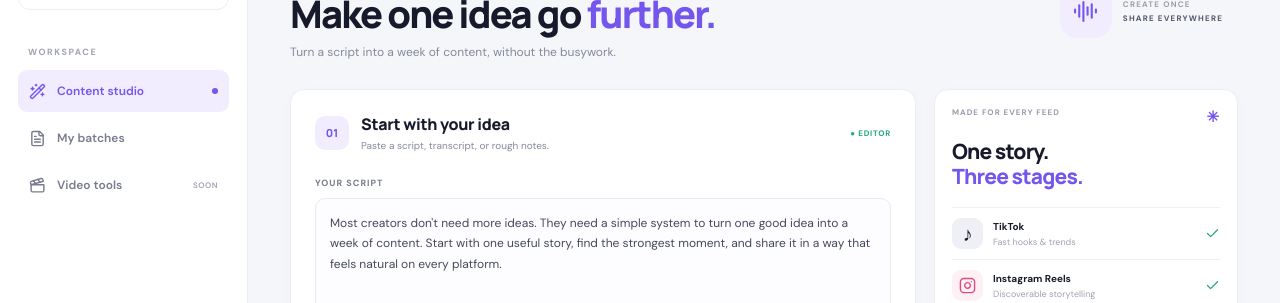
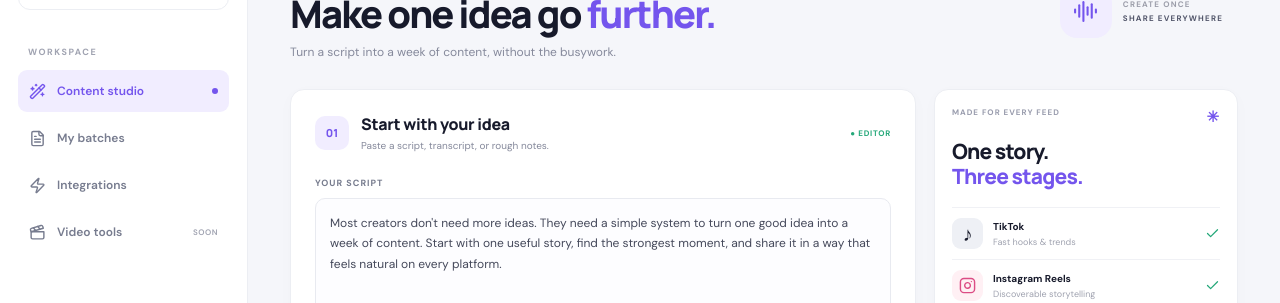
Before and after one commit to imenakingstone/ViralBatch, a Next.js app: page / in a window 1280 px wide. Shown: the part 143-446 px from the top of the page. Built offline with nearby package versions, Linux system fonts and the light colour scheme; no server answers.

Commit message:
Add integrations navigation to studio

```diff
--- a/src/app/page.tsx
+++ b/src/app/page.tsx
@@ -125,7 +125,7 @@ export default function Home() {
       <Link className="brand" href="/"><span className="brand-icon"><AudioLines size={21}/></span><span>viral<span>batch</span><sup>AI</sup></span></Link>
       <div className="workspace"><div className="workspace-avatar">V</div><div><b>Creator workspace</b><small>Preview workspace</small></div><ChevronDown size={15}/></div>
       <p className="nav-label">WORKSPACE</p>
-      <nav><a className="nav-link selected" href="#studio"><WandSparkles size={17}/> Content studio <i/></a><Link className="nav-link" href="/batches"><FileText size={17}/> My batches</Link><a className="nav-link muted" href="#roadmap"><Clapperboard size={17}/> Video tools <span>SOON</span></a></nav>
+      <nav><a className="nav-link selected" href="#studio"><WandSparkles size={17}/> Content studio <i/></a><Link className="nav-link" href="/batches"><FileText size={17}/> My batches</Link><Link className="nav-link" href="/integrations"><Zap size={17}/> Integrations</Link><a className="nav-link muted" href="#roadmap"><Clapperboard size={17}/> Video tools <span>SOON</span></a></nav>
       <div className="sidebar-bottom"><div className="plan-card"><div className="plan-icon"><Zap size={16}/></div><b>Your creative runway</b><p>{usage ? `You have ${usage.remaining} of ${usage.dailyLimit} live generations left today.` : "Explore the studio in preview mode. Sign in and connect the AI service to use live generation."}</p><div className="plan-line"><i/></div><small>{usage ? `${usage.used} used today · Resets at 00:00 UTC` : "Daily usage appears here after account setup."}</small></div><div className="user-row"><div className="user-avatar">VK</div><div><b>My workspace</b><small>Preview account</small></div><ChevronDown size={15}/></div></div>
     </aside>
     <section className="main">
```
